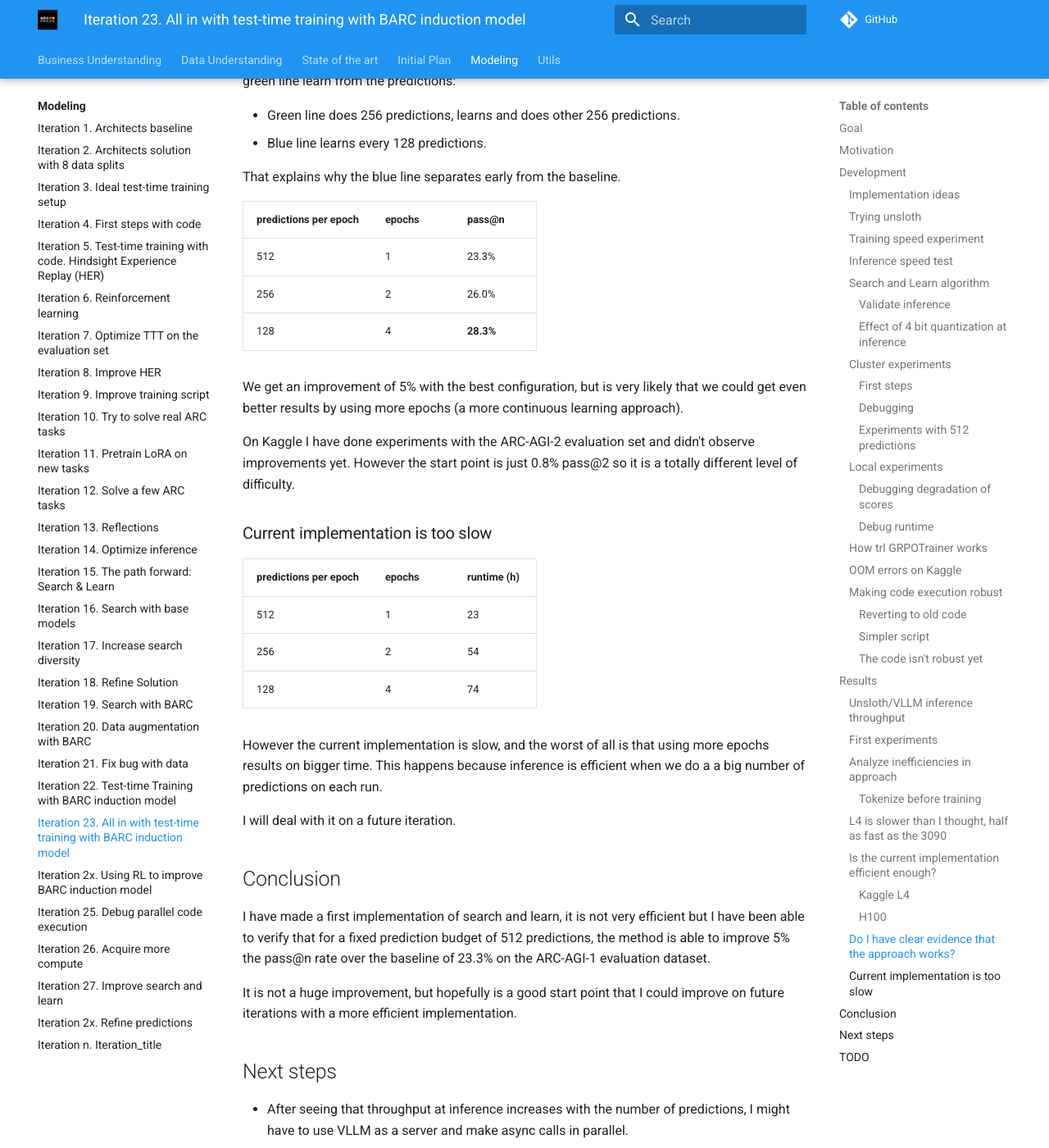
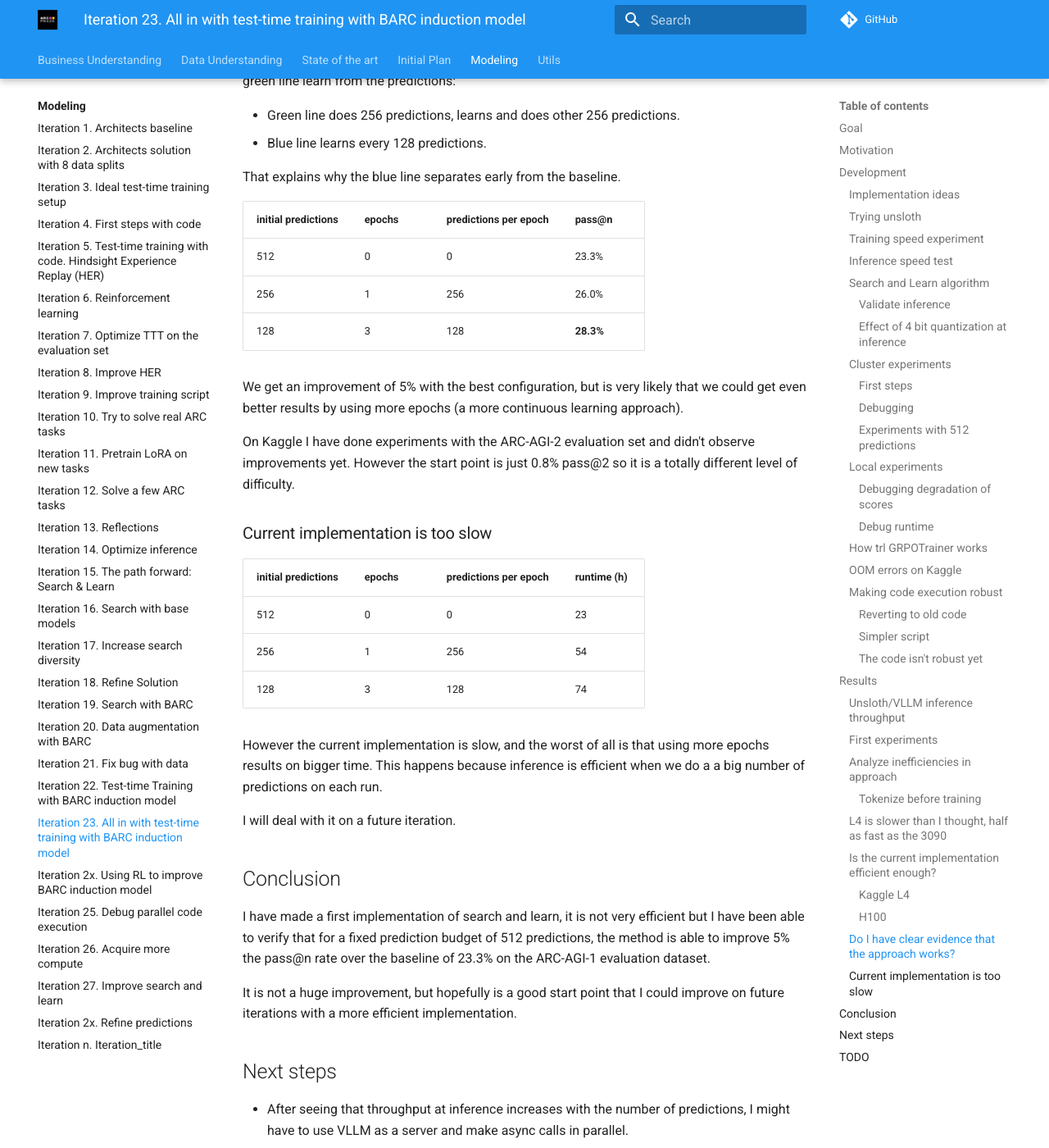
Before and after one commit to ironbar/arc25, an MkDocs documentation site: the page built from docs/modeling/Iteration_23_ttt_BARC_v2.md, in a window 1280 px wide and 1400 px high, scrolled down 14137 px. Shown: the whole window at 82% size. Built offline with MkDocs 1.6.1 and Material for MkDocs 9.7.7, drawn with Linux system fonts in a browser that asks for light colours; comment, search, counter and statistics services are not loaded.

Commit message:
updated tables

```diff
--- a/docs/modeling/Iteration_23_ttt_BARC_v2.md
+++ b/docs/modeling/Iteration_23_ttt_BARC_v2.md
@@ -596,11 +596,11 @@
 
 That explains why the blue line separates early from the baseline.
 
-| predictions per epoch | epochs | pass@n |
-|-----------------------|--------|--------|
-| 512                   | 1      | 23.3%  |
-| 256                   | 2      | 26.0%  |
-| 128                   | 4      | **28.3%**  |
+| initial predictions | epochs | predictions per epoch | pass@n    |
+|---------------------|--------|-----------------------|-----------|
+| 512                 | 0      | 0                     | 23.3%     |
+| 256                 | 1      | 256                   | 26.0%     |
+| 128                 | 3      | 128                   | **28.3%** |
 
 We get an improvement of 5% with the best configuration, but is very likely that we could
 get even better results by using more epochs (a more continuous learning approach).
@@ -610,11 +610,11 @@
 
 ### Current implementation is too slow
 
-| predictions per epoch | epochs | runtime (h) |
-|-----------------------|--------|-------------|
-| 512                   | 1      | 23          |
-| 256                   | 2      | 54          |
-| 128                   | 4      | 74          |
+| initial predictions | epochs | predictions per epoch | runtime (h) |
+|---------------------|--------|-----------------------|-------------|
+| 512                 | 0      | 0                     | 23          |
+| 256                 | 1      | 256                   | 54          |
+| 128                 | 3      | 128                   | 74          |
 
 However the current implementation is slow, and the worst of all is that using more
 epochs results on bigger time.
```
